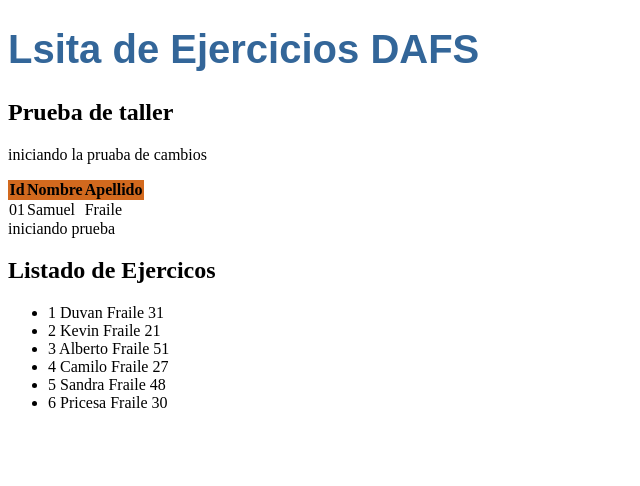
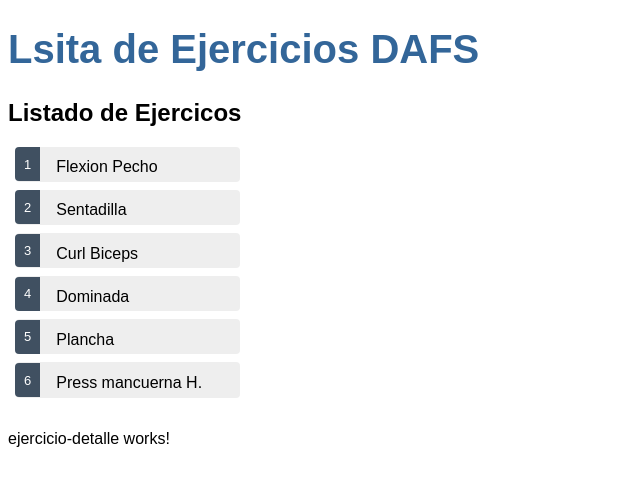
Before and after one commit to duvanFraile11/LsitaEjercicios, an Angular app: page / in a window 1280 px wide. Shown: the top 486 px of the page, without its empty margins (0-640 px from the left). Built offline with nearby package versions, Linux system fonts and the light colour scheme.

Commit message:
nuevoComponente

```diff
--- a/src/app/app.component.css
+++ b/src/app/app.component.css
@@ -1,7 +1,22 @@
-/*Estilo para los Titulos*/
-h1
-{
-  color: #369;
+/*Estilos para los titulos*/
+h1{
+  color:#369;
   font-family: Arial, Helvetica, sans-serif;
   font-size: 250%;
 }
+h2, h3 {
+  color: #444;
+  font-family: Arial, Helvetica, sans-serif;
+  font-weight: lighter;
+}
+body {
+  margin: 2em;
+}
+body, input[type="text"], button {
+  color: #333;
+  font-family: Cambria, Georgia;
+}
+/* resto de contenido */
+* {
+  font-family: Arial, Helvetica, sans-serif;
+}
--- a/src/app/app.component.html
+++ b/src/app/app.component.html
@@ -1,18 +1,3 @@
 <h1>{{title}}</h1>
-<h2>Prueba de taller</h2>
-<div><p>iniciando la pruaba de cambios</p></div>
-<table  style="border-collapse: collapse; width: 16px;border-color: blue;">
-    <thead style="border-color: blue 12px; background-color: chocolate;">
-        <th>Id</th>
-        <th>Nombre</th>
-        <th>Apellido</th>
-    </thead>
-    <tbody>
-        <td>01</td>
-        <td>Samuel</td>
-        <td>Fraile</td>
-    </tbody>
-</table>
-
-<div>iniciando prueba</div>
 <app-ejercicios></app-ejercicios>
+<app-ejercicio-detalle></app-ejercicio-detalle>
--- a/src/app/app.module.ts
+++ b/src/app/app.module.ts
@@ -5,11 +5,13 @@ import { FormsModule} from '@angular/forms';
 import { AppRoutingModule } from './app-routing.module';
 import { AppComponent } from './app.component';
 import { EjerciciosComponent } from './ejercicios/ejercicios.component';
+import { EjercicioDetalleComponent } from './ejercicio-detalle/ejercicio-detalle.component';
 
 @NgModule({
   declarations: [
     AppComponent,
-    EjerciciosComponent
+    EjerciciosComponent,
+    EjercicioDetalleComponent
   ],
   imports: [
     BrowserModule,
--- a/src/app/collection-ejercicios.ts
+++ b/src/app/collection-ejercicios.ts
@@ -1,10 +1,10 @@
 import { Ejercicio} from './ejercicio'
 
 export const EJERCICIOS : Ejercicio[]= [
-  {id:1, name:'Duvan', Edad:31, surname: 'Fraile'},
-  {id:2, name:'Kevin', Edad:21, surname: 'Fraile'},
-  {id:3, name:'Alberto', Edad:51, surname: 'Fraile'},
-  {id:4, name:'Camilo', Edad:27, surname: 'Fraile'},
-  {id:5, name:'Sandra', Edad:48, surname: 'Fraile'},
-  {id:6, name:'Pricesa', Edad:30, surname: 'Fraile'}
+  {id:1, name:'Flexion Pecho'},
+  {id:2, name:'Sentadilla'},
+  {id:3, name:'Curl Biceps'},
+  {id:4, name:'Dominada'},
+  {id:5, name:'Plancha'},
+  {id:6, name:'Press mancuerna H.'}
 ];
--- /dev/null
+++ b/src/app/ejercicio-detalle/ejercicio-detalle.component.html
@@ -0,0 +1 @@
+<p>ejercicio-detalle works!</p>
--- /dev/null
+++ b/src/app/ejercicio-detalle/ejercicio-detalle.component.ts
@@ -0,0 +1,15 @@
+import { Component, OnInit } from '@angular/core';
+
+@Component({
+  selector: 'app-ejercicio-detalle',
+  templateUrl: './ejercicio-detalle.component.html',
+  styleUrls: ['./ejercicio-detalle.component.css']
+})
+export class EjercicioDetalleComponent implements OnInit {
+
+  constructor() { }
+
+  ngOnInit(): void {
+  }
+
+}
--- a/src/app/ejercicio.ts
+++ b/src/app/ejercicio.ts
@@ -2,6 +2,4 @@ export interface Ejercicio
 {
   id:number;
   name:string;
-  surname:string;
-  Edad:number;
 }
--- a/src/app/ejercicios/ejercicios.component.css
+++ b/src/app/ejercicios/ejercicios.component.css
@@ -0,0 +1,44 @@
+/* HeroesComponent's private CSS styles */
+.ejercicios {
+  margin: 0 0 2em 0;
+  list-style-type: none;
+  padding: 0;
+  width: 15em;
+}
+.ejercicios li {
+  cursor: pointer;
+  position: relative;
+  left: 0;
+  background-color: #EEE;
+  margin: .5em;
+  padding: .3em 0;
+  height: 1.6em;
+  border-radius: 4px;
+}
+.ejercicios li:hover {
+  color: #607D8B;
+  background-color: #DDD;
+  left: .1em;
+}
+.ejercicios li.selected {
+  background-color: #CFD8DC;
+  color: white;
+}
+.ejercicios li.selected:hover {
+  background-color: #BBD8DC;
+  color: white;
+}
+.ejercicios .ejercicio {
+  display: inline-block;
+  font-size: small;
+  color: white;
+  padding: 0.8em 0.7em 0 0.7em;
+  background-color:#405061;
+  line-height: 1em;
+  position: relative;
+  left: -1px;
+  top: -4px;
+  height: 1.8em;
+  margin-right: .8em;
+  border-radius: 4px 0 0 4px;
+}
--- a/src/app/ejercicios/ejercicios.component.html
+++ b/src/app/ejercicios/ejercicios.component.html
@@ -1,7 +1,7 @@
 <h2>Listado de Ejercicos</h2>
 <ul class="ejercicios">
-  <li *ngFor="let ejercicio of ejercicios" (click)="onSelectEjercicio(ejercicio)" >
-    <span class="ejercicio">{{ejercicio.id}}</span> {{ejercicio.name}} {{ejercicio.surname}} {{ejercicio.Edad}}
+  <li *ngFor="let ejercicio of ejercicios" (click)="onSelectEjercicio(ejercicio)" [class.selected]="ejercicio===ejercicioSeleccionado" >
+    <span class="ejercicio">{{ejercicio.id}}</span> {{ejercicio.name}}
   </li>
 </ul>
 <div *ngIf="ejercicioSeleccionado">
```
Also changed, not shown: src/app/ejercicios/ejercicios.component.ts (+0 -7 lines), src/app/ejercicio-detalle/ejercicio-detalle.component.css (added), 1 other file (tests, documents, lock files or other folders).
